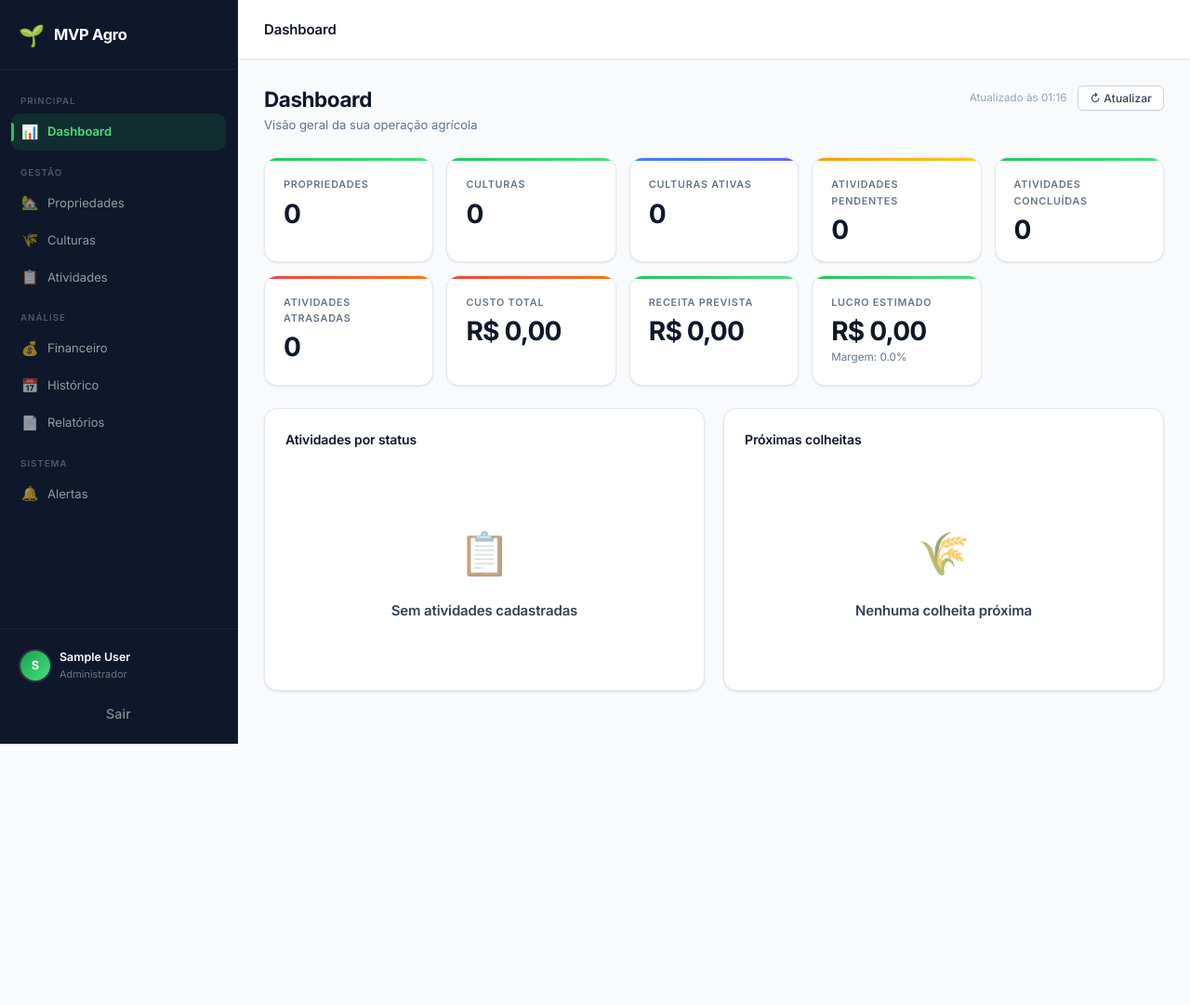
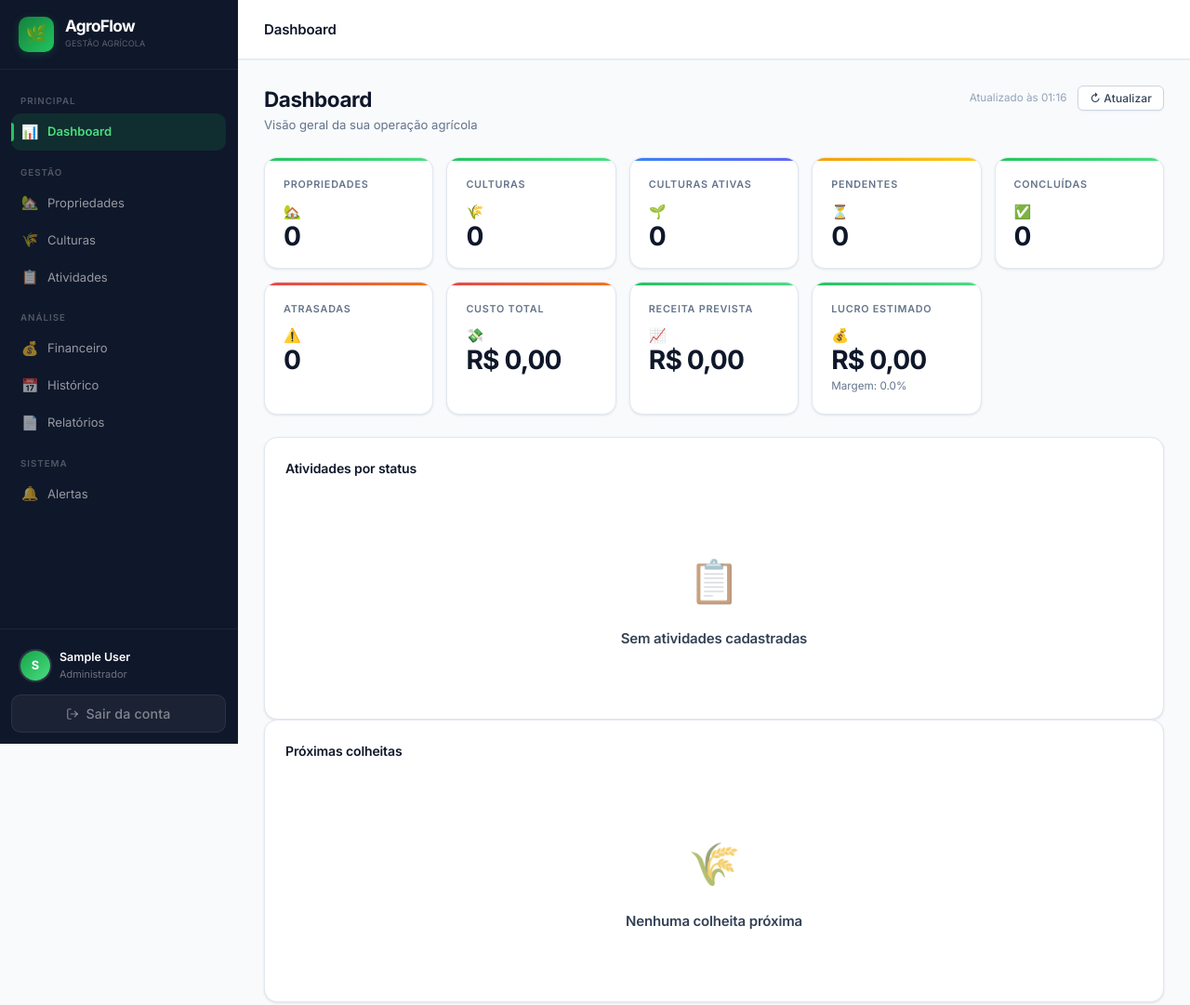
Before and after one commit to vicenteosorioneto/MVP_Agro, a website with bundled scripts: page public/app.html in a window 1280 px wide. Shown: the whole page at 93% size. Before the commit the page ends 800 px from the top, so only its background shows below. Built offline with nearby package versions, Linux system fonts and the light colour scheme; no server answers; sample sign-in values are in the browser's storage.

Commit message:
"feat(ui): aplica identidade AgroFlow e melhora layout do dashboard

```diff
--- a/public/app.html
+++ b/public/app.html
@@ -3,7 +3,7 @@
 <head>
   <meta charset="UTF-8" />
   <meta name="viewport" content="width=device-width, initial-scale=1.0" />
-  <title>MVP Agro</title>
+  <title>AgroFlow — Gestão Agrícola</title>
   <link rel="preconnect" href="https://fonts.googleapis.com" />
   <link href="https://fonts.googleapis.com/css2?family=Inter:wght@400;500;600;700&display=swap" rel="stylesheet" />
   <link rel="stylesheet" href="styles.css" />
@@ -14,8 +14,11 @@
   <!-- SIDEBAR -->
   <aside class="sidebar" id="sidebar">
     <div class="sidebar-brand">
-      <span class="logo">🌱</span>
-      <h2>MVP Agro</h2>
+      <div class="sidebar-logo-wrap">🌿</div>
+      <div class="sidebar-brand-text">
+        <h2>AgroFlow</h2>
+        <p class="sidebar-brand-sub">Gestão agrícola</p>
+      </div>
     </div>
 
     <nav class="sidebar-nav">
@@ -61,7 +64,10 @@
           <div class="sidebar-user-role" id="userRole">Produtor rural</div>
         </div>
       </div>
-      <button class="btn btn-logout btn-full" id="logoutBtn">Sair</button>
+      <button class="btn btn-logout btn-full" id="logoutBtn">
+        <svg width="14" height="14" viewBox="0 0 24 24" fill="none" stroke="currentColor" stroke-width="2" stroke-linecap="round" stroke-linejoin="round"><path d="M9 21H5a2 2 0 0 1-2-2V5a2 2 0 0 1 2-2h4"/><polyline points="16 17 21 12 16 7"/><line x1="21" y1="12" x2="9" y2="12"/></svg>
+        Sair da conta
+      </button>
     </div>
   </aside>
 
@@ -88,23 +94,51 @@
       </div>
 
       <div class="kpi-grid" id="dashKpis">
-        <div class="card kpi-card"><div class="kpi-label">Propriedades</div><div class="kpi-value" id="kpiProps">-</div></div>
-        <div class="card kpi-card"><div class="kpi-label">Culturas</div><div class="kpi-value" id="kpiCultures">-</div></div>
-        <div class="card kpi-card kpi-blue"><div class="kpi-label">Culturas ativas</div><div class="kpi-value" id="kpiActiveCultures">-</div></div>
-        <div class="card kpi-card kpi-yellow"><div class="kpi-label">Atividades pendentes</div><div class="kpi-value" id="kpiPending">-</div></div>
-        <div class="card kpi-card"><div class="kpi-label">Atividades concluídas</div><div class="kpi-value" id="kpiDone">-</div></div>
-        <div class="card kpi-card kpi-red"><div class="kpi-label">Atividades atrasadas</div><div class="kpi-value" id="kpiLate">-</div></div>
-        <div class="card kpi-card kpi-red"><div class="kpi-label">Custo total</div><div class="kpi-value" id="kpiCost">-</div></div>
-        <div class="card kpi-card"><div class="kpi-label">Receita prevista</div><div class="kpi-value" id="kpiRevenue">-</div></div>
-        <div class="card kpi-card"><div class="kpi-label">Lucro estimado</div><div class="kpi-value" id="kpiProfit">-</div><div class="kpi-sub" id="kpiMargin">Margem: -</div></div>
+        <div class="card kpi-card">
+          <div class="kpi-header"><div class="kpi-label">Propriedades</div><span class="kpi-icon">🏡</span></div>
+          <div class="kpi-value" id="kpiProps">-</div>
+        </div>
+        <div class="card kpi-card">
+          <div class="kpi-header"><div class="kpi-label">Culturas</div><span class="kpi-icon">🌾</span></div>
+          <div class="kpi-value" id="kpiCultures">-</div>
+        </div>
+        <div class="card kpi-card kpi-blue">
+          <div class="kpi-header"><div class="kpi-label">Culturas ativas</div><span class="kpi-icon">🌱</span></div>
+          <div class="kpi-value" id="kpiActiveCultures">-</div>
+        </div>
+        <div class="card kpi-card kpi-yellow">
+          <div class="kpi-header"><div class="kpi-label">Pendentes</div><span class="kpi-icon">⏳</span></div>
+          <div class="kpi-value" id="kpiPending">-</div>
+        </div>
+        <div class="card kpi-card">
+          <div class="kpi-header"><div class="kpi-label">Concluídas</div><span class="kpi-icon">✅</span></div>
+          <div class="kpi-value" id="kpiDone">-</div>
+        </div>
+        <div class="card kpi-card kpi-red">
+          <div class="kpi-header"><div class="kpi-label">Atrasadas</div><span class="kpi-icon">⚠️</span></div>
+          <div class="kpi-value" id="kpiLate">-</div>
+        </div>
+        <div class="card kpi-card kpi-red">
+          <div class="kpi-header"><div class="kpi-label">Custo total</div><span class="kpi-icon">💸</span></div>
+          <div class="kpi-value kpi-currency" id="kpiCost">-</div>
+        </div>
+        <div class="card kpi-card">
+          <div class="kpi-header"><div class="kpi-label">Receita prevista</div><span class="kpi-icon">📈</span></div>
+          <div class="kpi-value kpi-currency" id="kpiRevenue">-</div>
+        </div>
+        <div class="card kpi-card">
+          <div class="kpi-header"><div class="kpi-label">Lucro estimado</div><span class="kpi-icon">💰</span></div>
+          <div class="kpi-value kpi-currency" id="kpiProfit">-</div>
+          <div class="kpi-sub" id="kpiMargin">Margem: -</div>
+        </div>
       </div>
 
-      <div style="display:grid;grid-template-columns:1fr 1fr;gap:20px;">
-        <div class="card section-gap">
+      <div class="dash-charts">
+        <div class="card">
           <div class="card-header"><span class="card-title">Atividades por status</span></div>
           <div id="dashActivityChart"></div>
         </div>
-        <div class="card section-gap">
+        <div class="card">
           <div class="card-header"><span class="card-title">Próximas colheitas</span></div>
           <div id="dashHarvests"></div>
         </div>
@@ -264,11 +298,23 @@
         <button class="btn btn-secondary btn-sm" id="clearFinFilters">Limpar</button>
       </div>
 
-      <div class="kpi-grid" id="financeKpis">
-        <div class="card kpi-card kpi-red"><div class="kpi-label">Custo total</div><div class="kpi-value" id="finCostTotal">-</div></div>
-        <div class="card kpi-card"><div class="kpi-label">Receita prevista</div><div class="kpi-value" id="finRevTotal">-</div></div>
-        <div class="card kpi-card"><div class="kpi-label">Lucro estimado</div><div class="kpi-value" id="finProfitTotal">-</div></div>
-        <div class="card kpi-card kpi-blue"><div class="kpi-label">Margem %</div><div class="kpi-value" id="finMargin">-</div></div>
+      <div class="kpi-grid kpi-grid-4" id="financeKpis">
+        <div class="card kpi-card kpi-red">
+          <div class="kpi-header"><div class="kpi-label">Custo total</div><span class="kpi-icon">💸</span></div>
+          <div class="kpi-value kpi-currency" id="finCostTotal">-</div>
+        </div>
+        <div class="card kpi-card">
+          <div class="kpi-header"><div class="kpi-label">Receita prevista</div><span class="kpi-icon">📈</span></div>
+          <div class="kpi-value kpi-currency" id="finRevTotal">-</div>
+        </div>
+        <div class="card kpi-card">
+          <div class="kpi-header"><div class="kpi-label">Lucro estimado</div><span class="kpi-icon">💰</span></div>
+          <div class="kpi-value kpi-currency" id="finProfitTotal">-</div>
+        </div>
+        <div class="card kpi-card kpi-blue">
+          <div class="kpi-header"><div class="kpi-label">Margem</div><span class="kpi-icon">📊</span></div>
+          <div class="kpi-value" id="finMargin">-</div>
+        </div>
       </div>
 
       <div class="finance-grid">
--- a/public/styles.css
+++ b/public/styles.css
@@ -280,14 +280,20 @@ h1,h2,h3,h4,h5 { line-height: 1.3; font-weight: 600; color: var(--slate-900); }
 
 /* Logout */
 .btn-logout {
-  background: transparent;
-  color: rgba(255,255,255,.5);
-  border-color: transparent;
+  background: rgba(255,255,255,.05);
+  color: rgba(255,255,255,.45);
+  border: 1px solid rgba(255,255,255,.07);
   font-size: .8rem;
-  padding: 6px 10px;
-  border-radius: var(--r-sm);
+  padding: 8px 12px;
+  border-radius: var(--r-md);
+  gap: 7px;
 }
-.btn-logout:hover { background: rgba(255,255,255,.08); color: var(--white); }
+.btn-logout:hover {
+  background: rgba(239,68,68,.12);
+  color: #f87171;
+  border-color: rgba(239,68,68,.18);
+}
+.btn-logout svg { flex-shrink: 0; }
 
 /* Sizes */
 .btn-sm   { padding: 5px 12px; font-size: .8rem; border-radius: var(--r-sm); }
@@ -364,16 +370,33 @@ h1,h2,h3,h4,h5 { line-height: 1.3; font-weight: 600; color: var(--slate-900); }
 .sidebar-brand {
   display: flex;
   align-items: center;
-  gap: 10px;
-  padding: 20px 20px 18px;
+  gap: 12px;
+  padding: 18px 20px;
   border-bottom: 1px solid rgba(255,255,255,.06);
 }
-.sidebar-brand .logo { font-size: 1.5rem; }
-.sidebar-brand h2 {
-  font-size: 1.1rem;
-  font-weight: 700;
+.sidebar-logo-wrap {
+  width: 38px; height: 38px;
+  border-radius: var(--r-md);
+  background: linear-gradient(135deg, var(--brand-700) 0%, var(--brand-500) 100%);
+  display: flex; align-items: center; justify-content: center;
+  font-size: 1.25rem;
+  flex-shrink: 0;
+  box-shadow: 0 2px 10px rgba(34,197,94,.22);
+}
+.sidebar-brand-text h2 {
+  font-size: 1.15rem;
+  font-weight: 800;
   color: var(--white);
-  letter-spacing: -.02em;
+  letter-spacing: -.04em;
+  line-height: 1.1;
+}
+.sidebar-brand-sub {
+  font-size: .6rem;
+  color: rgba(255,255,255,.32);
+  margin-top: 2px;
+  font-weight: 400;
+  letter-spacing: .02em;
+  text-transform: uppercase;
 }
 
 .sidebar-nav { flex: 1; padding: 10px 12px; overflow-y: auto; }
```
Also changed, not shown: public/index.html (+7 -7 lines).
